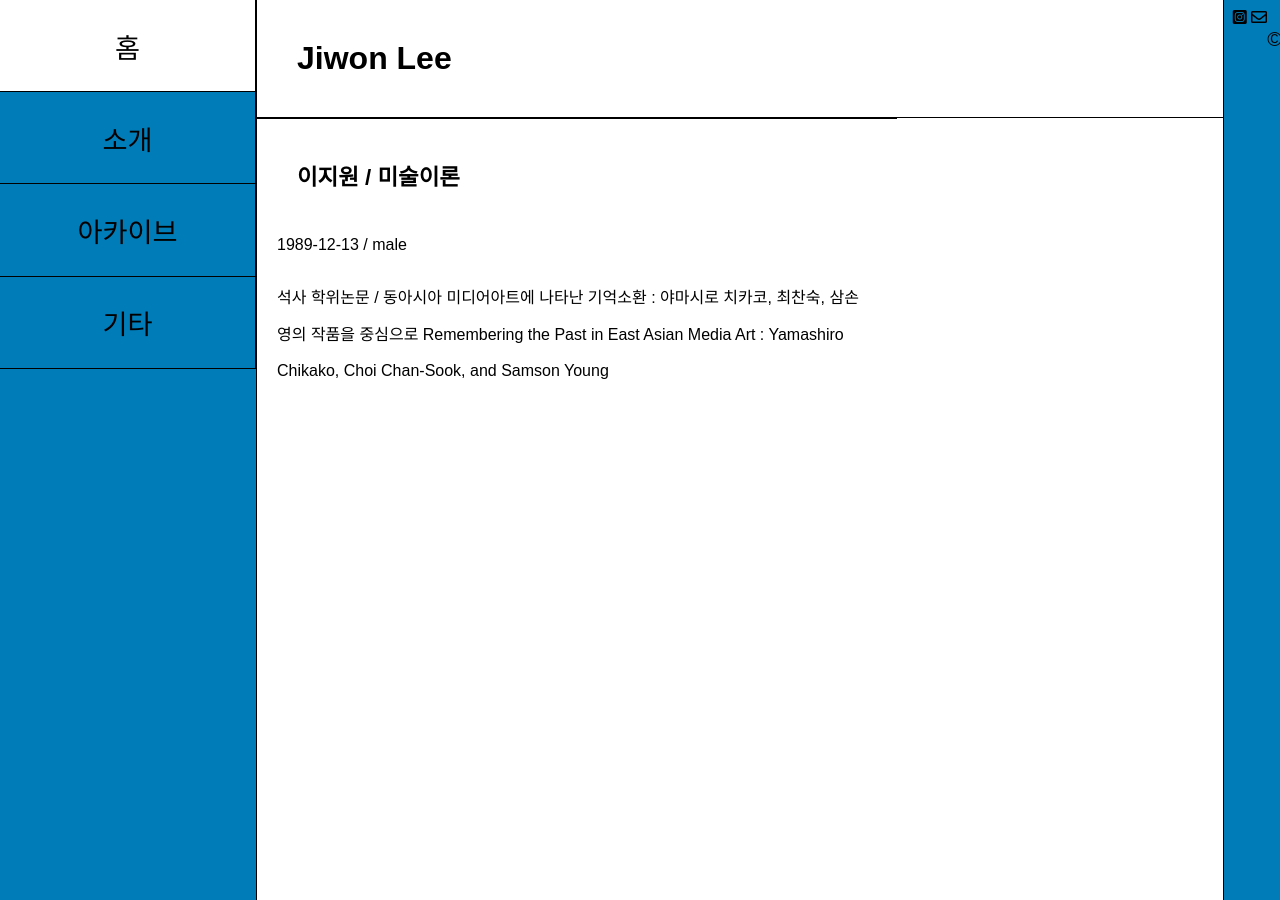
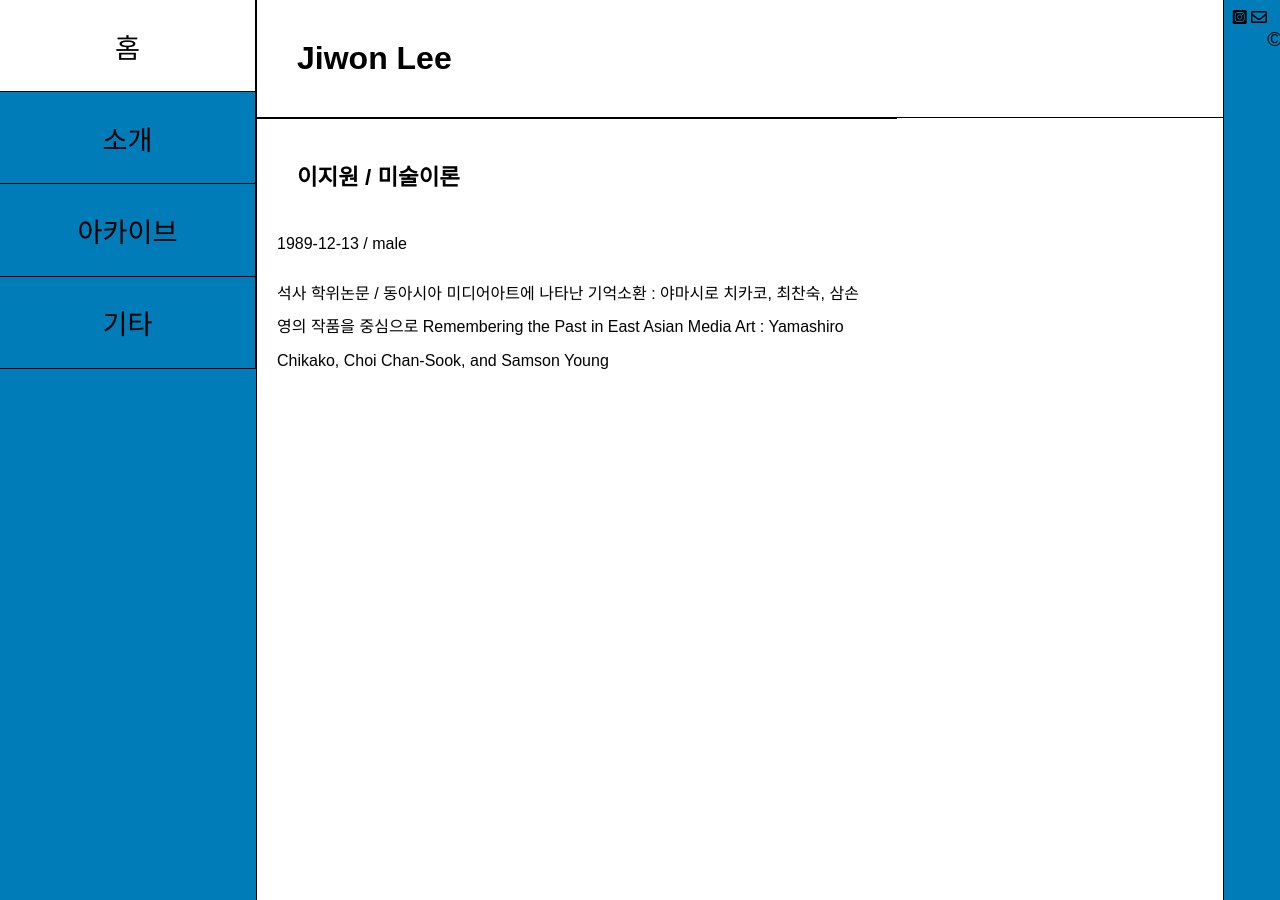
Before and after one commit to LfayeJ/archives, a Jekyll site: the page built from about.md, in a window 1280 px wide. Built offline with Jekyll 4.4.1, drawn with Linux system fonts in a browser that asks for light colours; some web fonts are replaced.

Commit message:
Update styles.css

```diff
--- a/assets/css/styles.css
+++ b/assets/css/styles.css
@@ -208,7 +208,7 @@ section {
 }
 
 .content p, .side-content p {
-  line-height: 2.3;
+  line-height: 2.1;
 }
 
 .side-content {
```
